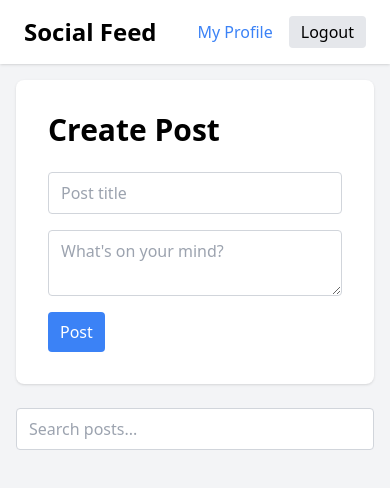
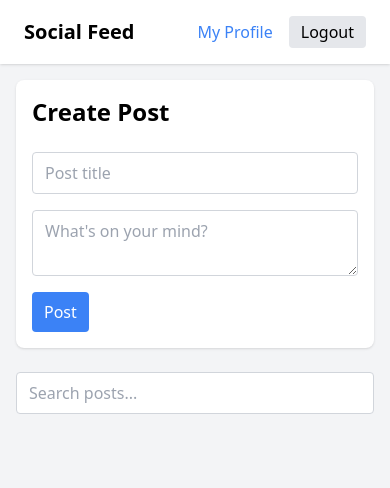
Before and after one commit to Jenng05/JS2-Course-Assignment, a website with bundled scripts: page feed.html in a window 390 px wide. Built offline with nearby package versions, Linux system fonts and the light colour scheme; no server answers; sample sign-in values are in the browser's storage.

Commit message:
Add responsive classes for mobile

```diff
--- a/feed.html
+++ b/feed.html
@@ -8,9 +8,11 @@
   </head>
   <body class="bg-gray-100">
     <header class="bg-white shadow px-6 py-4 flex justify-between items-center">
-      <h1 class="text-2xl font-bold">Social Feed</h1>
+      <h1 class="text-xl md:text-2xl font-bold">Social Feed</h1>
       <nav class="flex items-center gap-4">
-        <a href="profile.html" class="text-blue-500 hover:underline"
+        <a
+          href="profile.html"
+          class="text-blue-500 hover:underline whitespace-nowrap"
           >My Profile</a
         >
         <button
@@ -23,8 +25,8 @@
     </header>
 
     <main class="max-w-2xl mx-auto p-4">
-      <section class="p-8 bg-white rounded-lg shadow mb-6">
-        <h2 class="text-3xl font-bold mb-6">Create Post</h2>
+      <section class="p-4 md:p-8 bg-white rounded-lg shadow mb-6">
+        <h2 class="text-2xl md:text-3xl font-bold mb-6">Create Post</h2>
         <form id="createPostForm">
           <input
             type="text"
```
Also changed, not shown: css/output.css.
